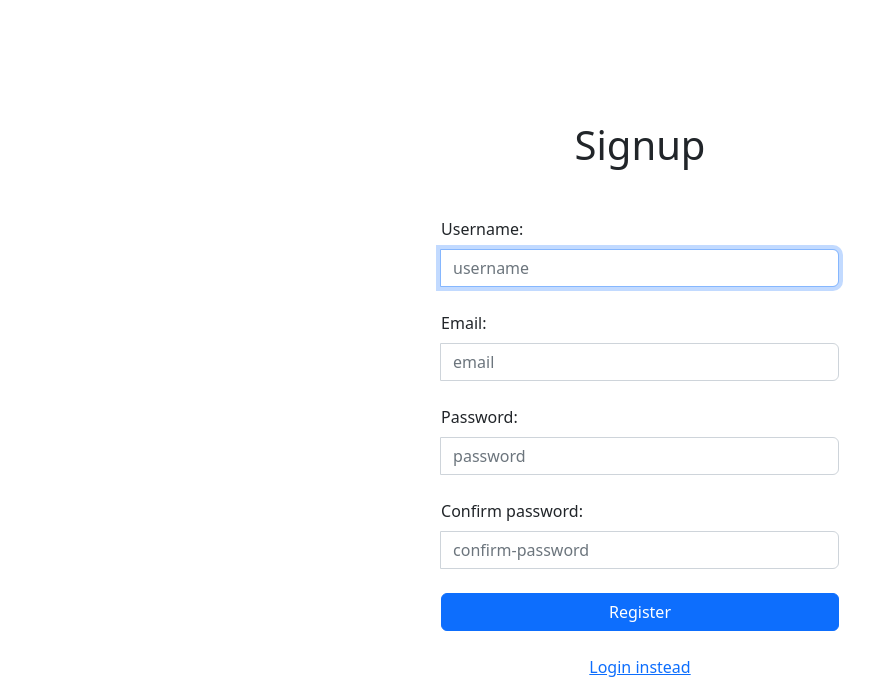
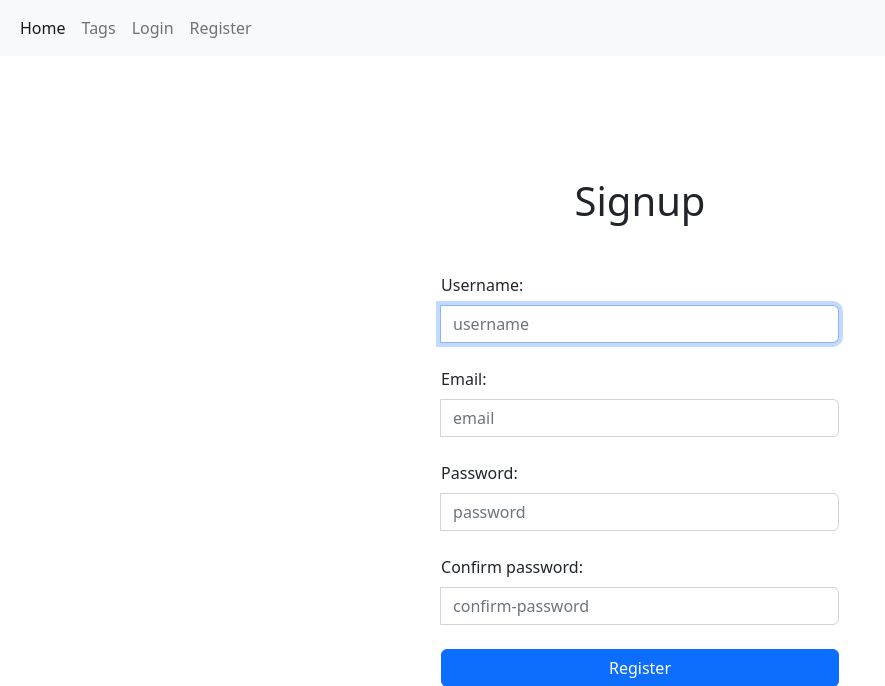
Before and after one commit to jonathan-santos/links-webapp, a Flask app: page /signup/ in a window 1280 px wide. Shown: the top 686 px of the page, without its empty margins (0-885 px from the left). Run offline with Flask 2, Linux system fonts and the light colour scheme.

Commit message:
Add navbar to templates/layout.html

```diff
--- a/app/templates/layout.html
+++ b/app/templates/layout.html
@@ -11,6 +11,48 @@
 </head>
 
 <body>
+  <nav class="navbar navbar-expand-lg navbar-light bg-light">
+    <div class="container-fluid">
+      <button class="navbar-toggler" type="button" data-bs-toggle="collapse" data-bs-target="#navbarSupportedContent" aria-controls="navbarSupportedContent" aria-expanded="false" aria-label="Toggle navigation">
+        <span class="navbar-toggler-icon"></span>
+      </button>
+
+      <div class="collapse navbar-collapse" id="navbarSupportedContent">
+        <ul class="navbar-nav me-auto mb-2 mb-lg-0">
+          <li class="nav-item">
+            <a class="nav-link active" aria-current="page" href="#">Home</a>
+          </li>
+
+          <li class="nav-item">
+            <a class="nav-link" href="{{ url_for('tags.tags_page') }}">Tags</a>
+          </li>
+
+          {% if current_user.is_authenticated %}
+            <li class="nav-item">
+              <a class="nav-link" href="{{ url_for('links.links_new_page') }}">New link</a>
+            </li>
+
+            <li class="nav-item">
+              <a class="nav-link" href="{{ url_for('account.account_page') }}">Account</a>
+            </li>
+
+            <li class="nav-item">
+              <a class="nav-link" href="{{ url_for('auth.logout_page') }}">Logout</a>
+            </li>
+          {% else %}
+            <li class="nav-item">
+              <a class="nav-link" href="{{ url_for('auth.login_page') }}">Login</a>
+            </li>
+
+            <li class="nav-item">
+              <a class="nav-link" href="{{ url_for('auth.signup_page') }}">Register</a>
+            </li>
+          {% endif %}
+        </ul>
+      </div>
+    </div>
+  </nav>
+
   <main class='vh-100 d-flex flex-column align-items-center justify-content-center'>
     {% block main %}{% endblock %}
   </main>
```
